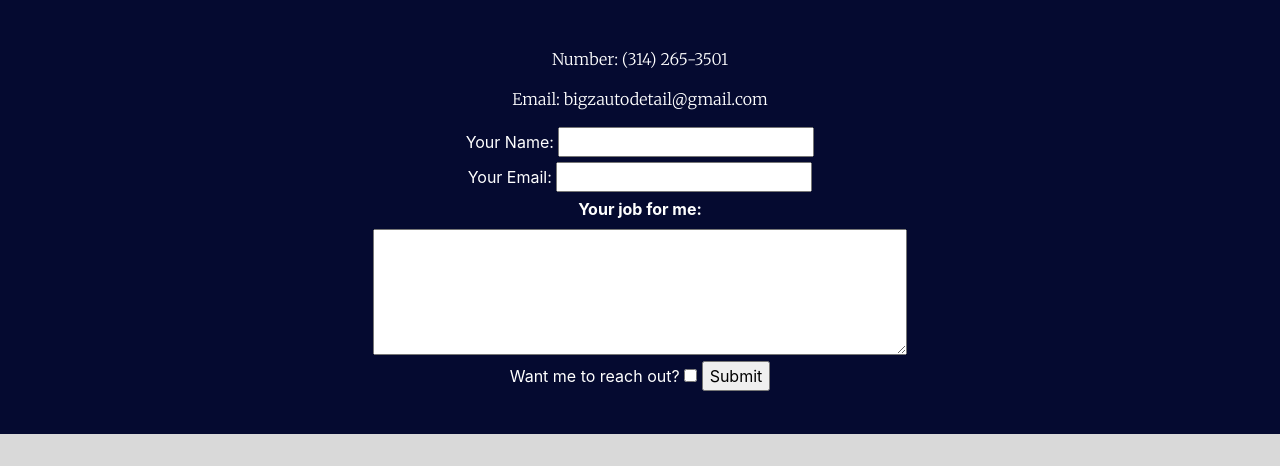
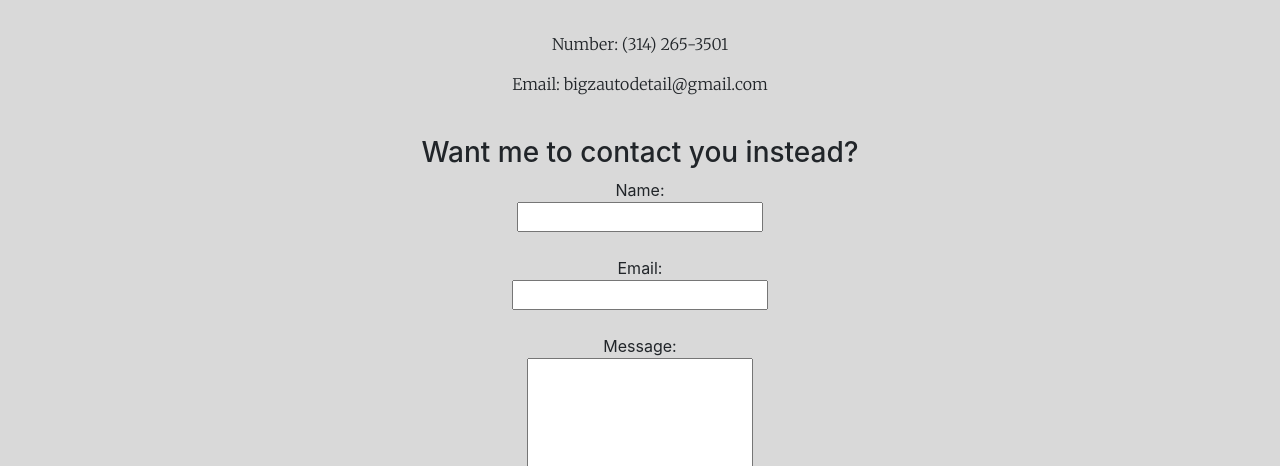
Before and after one commit to meharobaidullah/bigzdetailauto, a plain HTML site: page index.html in a window 1280 px wide. Shown: the part 2048-2514 px from the top of the page. Drawn offline with nearby package versions, Linux system fonts and the light colour scheme.

Commit message:
Update index.html

```diff
--- a/index.html
+++ b/index.html
@@ -120,21 +120,26 @@
   </div>
   </section>
 
-  <section id="contact">
+  section id="contact">
 
     <h1>Want your car to look like new again? <br> Contact me!</h1>
     <p>Number: (314) 265-3501</p>
-    <p>Email: bigzautodetail@gmail.com</p>
-    <form class="" action="mailto:bigzautodetail@gmail.com" method="post">
-    <label>Your Name:</label>
-    <input type="name" name=""><br>
-    <label>Your Email:</label>
-    <input type="email" name="" value=""><br>
-    <strong><label>Your job for me:</label></strong><br>
-    <textarea name="name" rows="5" cols="50"></textarea><br>
-    <label>Want me to reach out?</label>
-    <input type="checkbox" name="">
-    <input type="submit" name="">
+    <p>Email: bigzautodetail@gmail.com</p><br>
+    <h3>Want me to contact you instead?</h3>
+      <form action="mailto:bigzautodetail@gmail.com"
+
+method="POST"
+enctype="multipart/form-data"
+name="EmailForm">
+    Name:<br>
+    <input type="text" size="19" name="Contact-Name" class="email"><br><br>
+    Email:<br>
+    <input type="email" name="Contact-Email" class="email"><br><br>
+    Message:<br>
+    <textarea name="Contact-Message" rows="6″ cols="20″>
+    </textarea><br><br>
+    <button type="submit" value="Submit" class="email">Send</button>
+</form>
   </section>
 
 <section class="footer">
```
